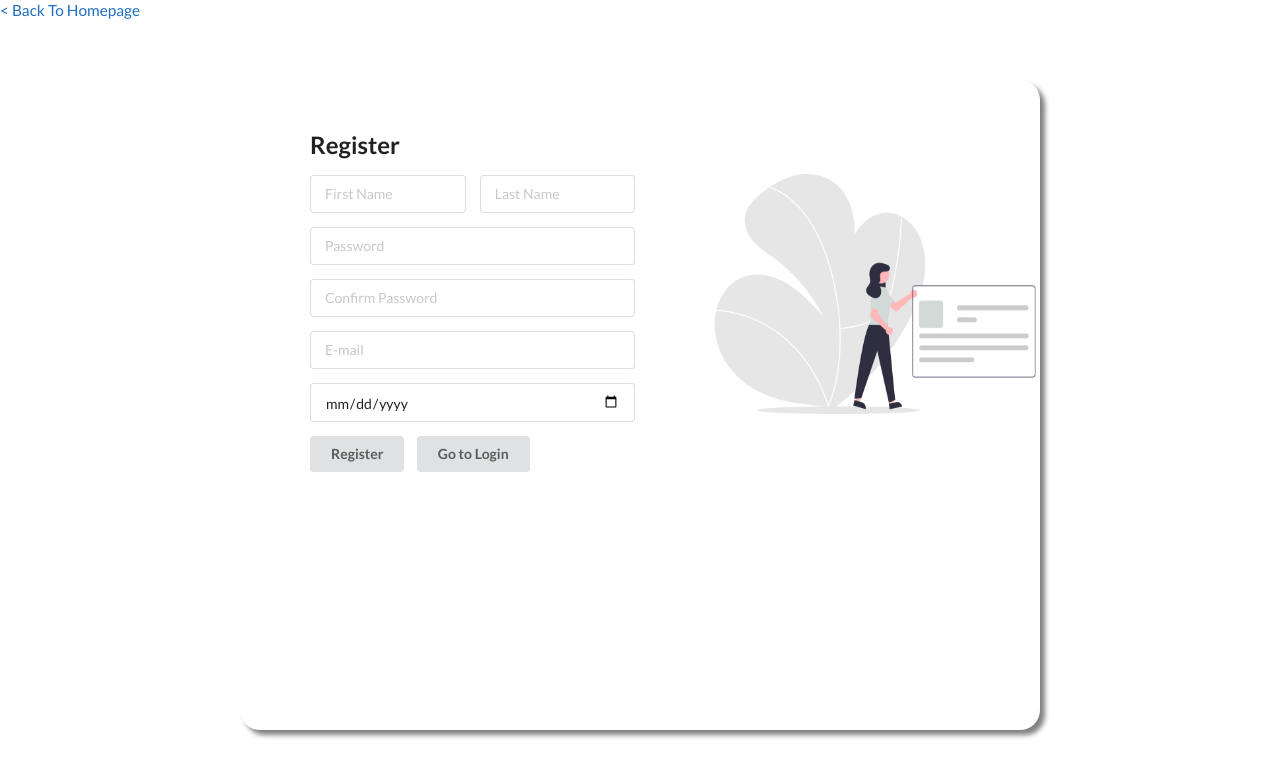
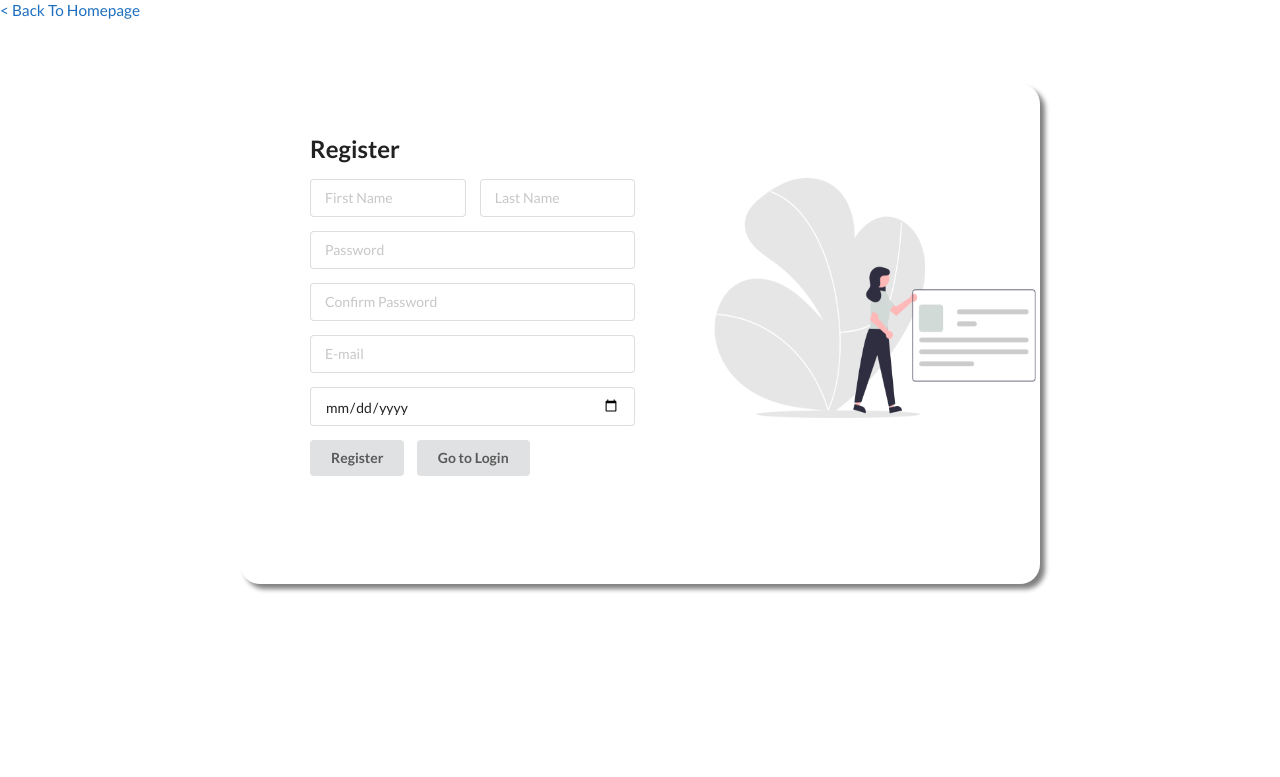
Before and after one commit to Kelpie12/Project-PW, a PHP site: page /Register.php in a window 1280 px wide. Shown: the top 777 px of the page. Run offline with PHP 8.4, Linux system fonts and the light colour scheme; some libraries are stand-ins or nearby versions.

Commit message:
Update Register.php

```diff
--- a/LogReg_Form/Register.php
+++ b/LogReg_Form/Register.php
@@ -19,11 +19,6 @@ include("../public/register-nav.php");
     <title>Register</title>
 
     <style>
-        .container {
-            margin-top: 60px;
-            height: 650px;
-        }
-
         @keyframes fadeInAnimation {
             0% {
                 opacity: 0;
@@ -41,7 +36,7 @@ include("../public/register-nav.php");
         < Back To Homepage</a> <div class="container">
         <div class="regis-content">
             <div class="regis-image">
-                <figure><img src="register.png" width="400" height="300"></figure>
+                <figure><img src="register.png" width="400" height="300" style="padding-left=50px"></figure>
             </div>
 
             <div class="regis-form">
```
